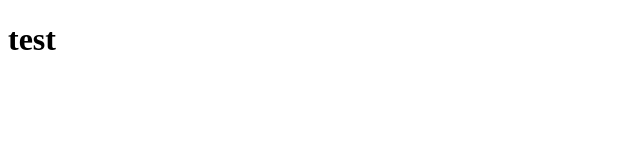
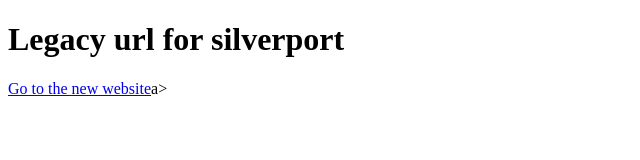
Before and after one commit to M10327/test-website, a plain HTML site: page index.html in a window 1280 px wide. Shown: the whole page, without its empty margins (0-640 px from the left). Drawn offline with Linux system fonts and the light colour scheme.

Commit message:
Update index.html

```diff
--- a/index.html
+++ b/index.html
@@ -2,12 +2,13 @@
 <html>
 
 <head>
-    <title>Test</title>
+    <title>WaifuBeforeLaifu.com</title>
     <meta http-equiv="Content-Type" content="text/html; charset=UTF-8">
 </head>
 
 <body>
-	<h1>test</h1>
+	<h1>Legacy url for silverport</h1>
+	<a href="https://silverportreborn.com/">Go to the new website</a>a>
 </body>
 
 </html>
```
